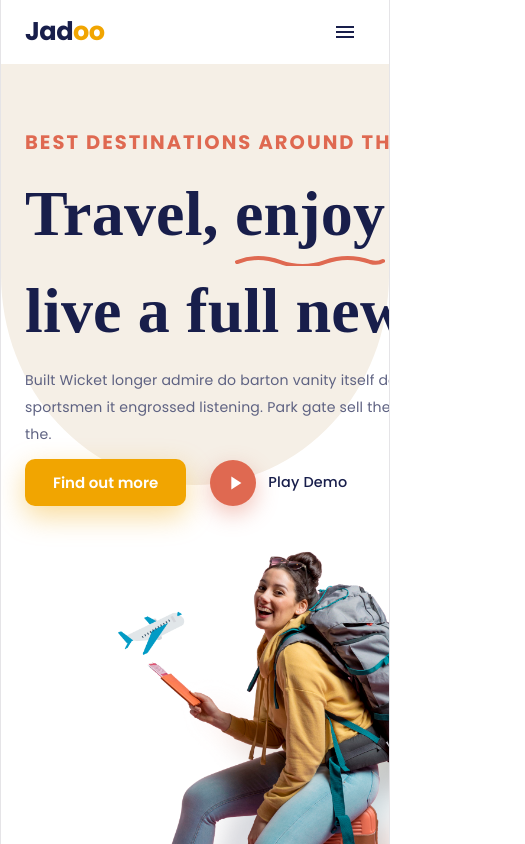
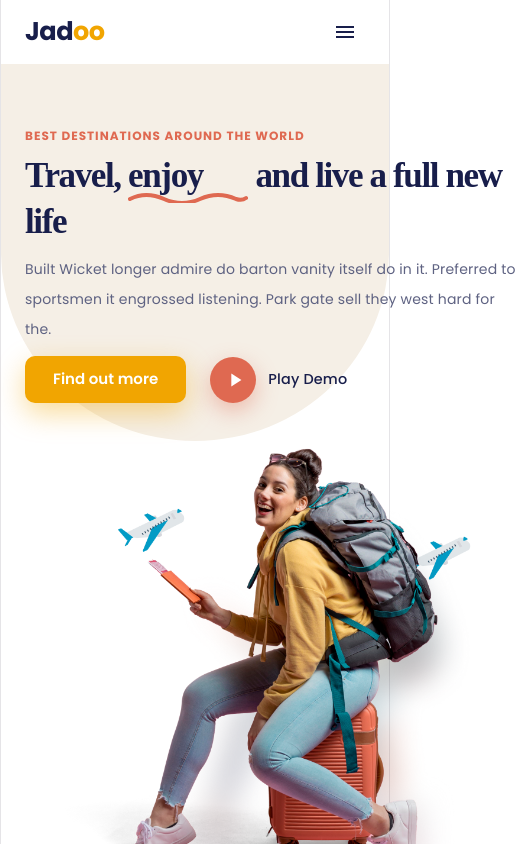
Before and after one commit to kabica/otb-hero, a React app: page / in a window 390 px wide. Shown: the top 844 px of the page, 525 px wide, since content can reach past the window. Built offline with nearby package versions, Linux system fonts and the light colour scheme; the HTML template or start-up script is replaced by a standard one; a web font is replaced by a local one.

Commit message:
reafactor responsiveness

```diff
--- a/src/components/Hero/index.tsx
+++ b/src/components/Hero/index.tsx
@@ -6,7 +6,7 @@ import PlayArrowIcon from '@mui/icons-material/PlayArrow'
 
 // ──────────── Custom Components ────────────
 import travel from '../../../public/travel.png'
-import Navbar from '../NavBar'
+import Navbar from '../Navbar'
 
 const fontLink = document.createElement('link')
 fontLink.rel = 'stylesheet'
@@ -43,7 +43,7 @@ const Hero: React.FC = () => {
         minHeight: { xs: 'auto', md: 'calc(100vh - 80px)' },
         display: 'flex',
         alignItems: 'center',
-        overflow: 'hidden',
+        // overflow: 'hidden',
       }}
     >
       {/* ── Beige blob ── */}
@@ -91,26 +91,48 @@ const Hero: React.FC = () => {
               sx={{
                 fontFamily: `'Poppins', sans-serif`,
                 fontWeight: 700,
-                fontSize: 'clamp(5px, 5vw, 20px)',
-                letterSpacing: { xs: 2, md: 2.5 },
+                fontSize: 'clamp(12px, 2vw, 20px)',
+                letterSpacing: {
+                  xs: 1,
+                  md: 2,
+                },
                 color: '#DF6951',
                 textTransform: 'uppercase',
+
+                // allow wrapping
+                whiteSpace: 'normal',
+                wordBreak: 'break-word',
+                lineHeight: 1.4,
               }}
             >
               Best Destinations Around The World
             </Typography>
             <Typography
-              component="div"
+              component="h1"
               sx={{
                 fontFamily: `'Volkhov', serif`,
                 fontWeight: 700,
-                fontSize: 'clamp(64px, 5vw, 84px)',
-                lineHeight: '89px',
+                fontSize: 'clamp(30px, 9vw, 84px)',
+                letterSpacing: '-0.04em',
+                lineHeight: 1.1,
                 color: '#181E4B',
+
+                maxWidth: '100%',
+                minWidth: 0,
+                whiteSpace: 'normal',
+                overflowWrap: 'anywhere',
+                wordBreak: 'normal',
               }}
             >
               Travel,{' '}
-              <Box component="span" sx={{ display: 'inline-block' }}>
+              <Box
+                component="span"
+                sx={{
+                  display: 'inline-block',
+                  whiteSpace: 'nowrap',
+                  verticalAlign: 'baseline',
+                }}
+              >
                 enjoy
                 <Squiggle />
               </Box>{' '}
@@ -120,11 +142,17 @@ const Hero: React.FC = () => {
             <Typography
               sx={{
                 fontFamily: `'Poppins', sans-serif`,
-                fontSize: { xs: '0.88rem', md: '0.95rem' },
+                fontSize: 'clamp(14px, 2vw, 16px)',
                 color: '#5E6282',
-                lineHeight: 1.9,
-                maxWidth: { xs: '100%', md: 420 },
+                lineHeight: '30px',
                 textAlign: 'left',
+                // prevent super long unreadable lines
+                maxWidth: {
+                  xs: '100%',
+                  md: '500px',
+                },
+                whiteSpace: 'normal',
+                wordBreak: 'break-word',
               }}
             >
               Built Wicket longer admire do barton vanity itself do in it. Preferred to sportsmen it
```
